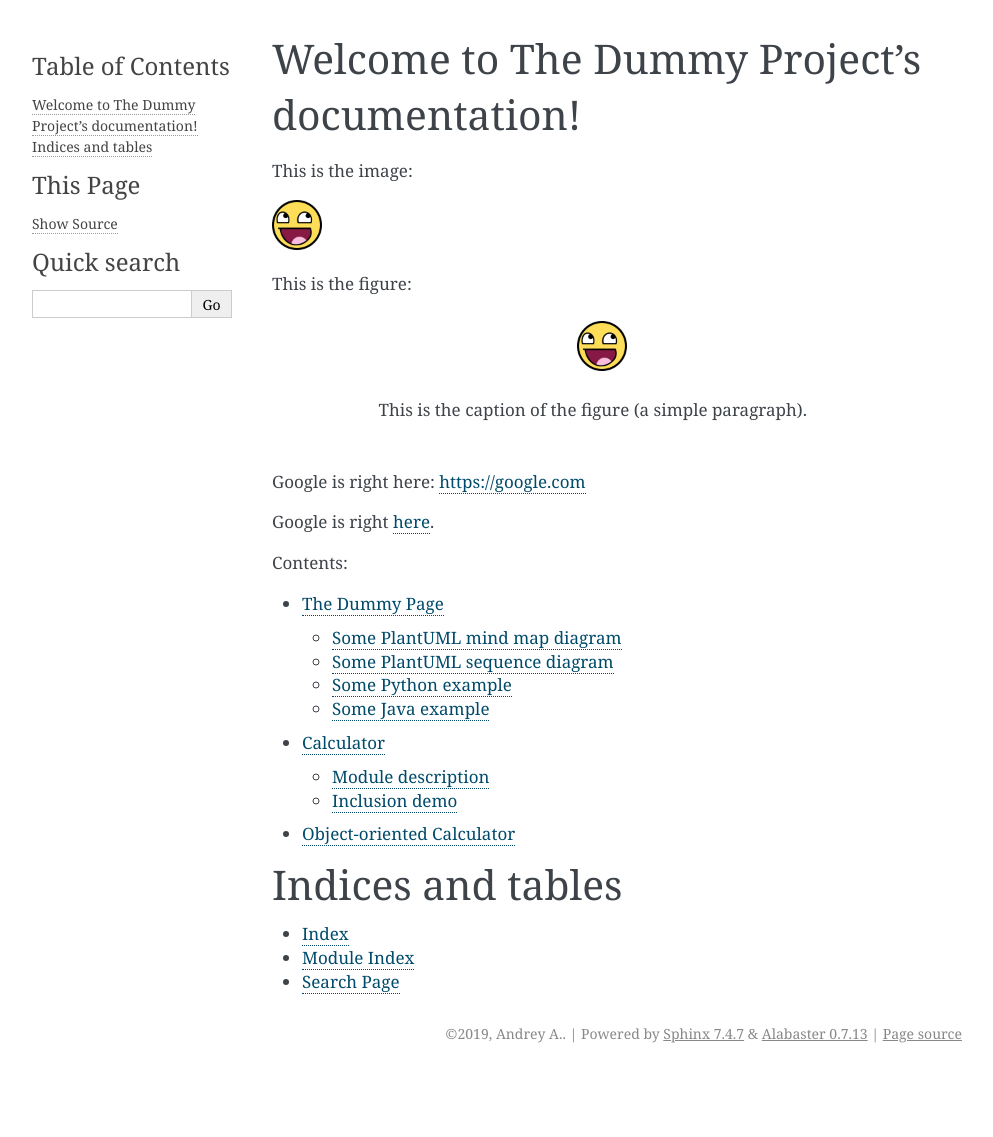
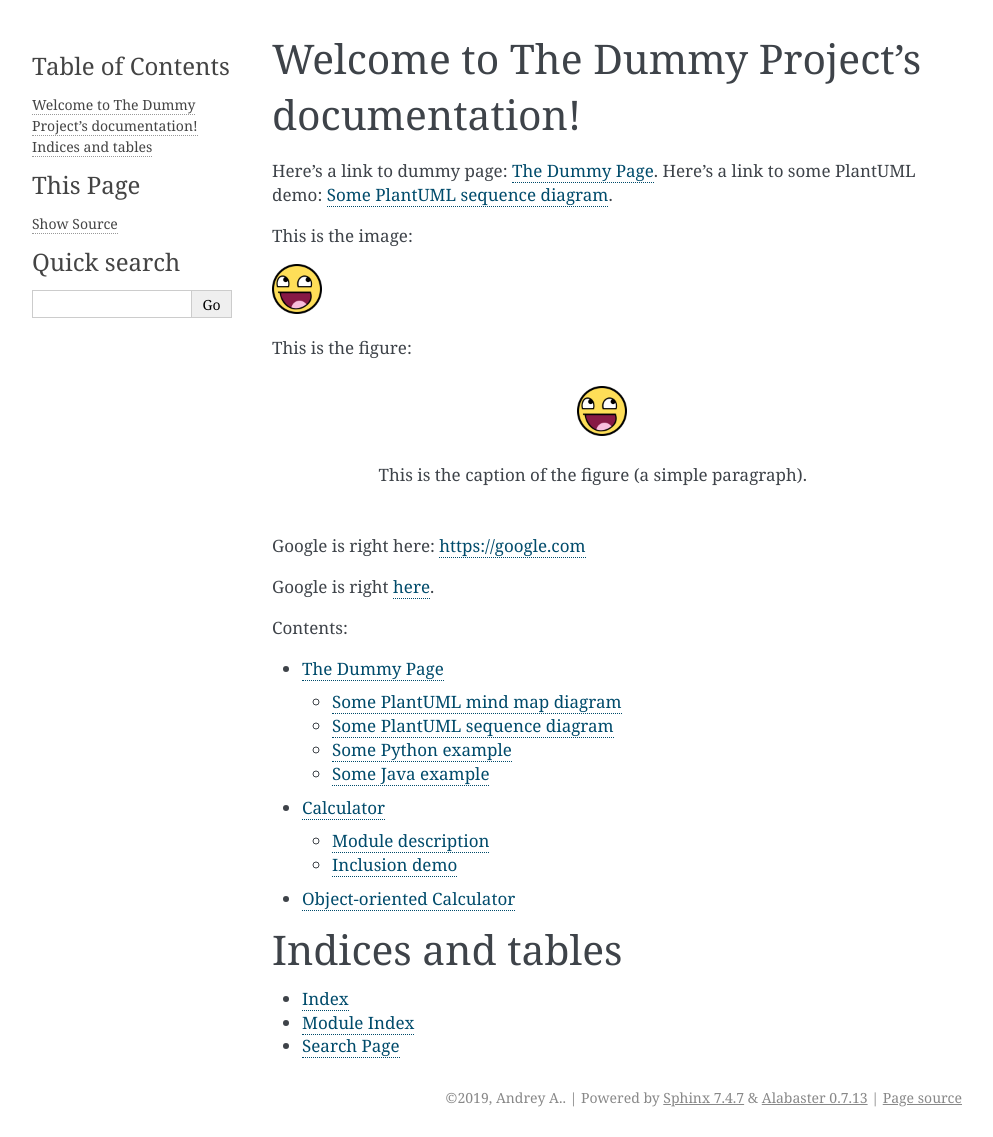
Before and after one commit to agibalov/python-experiment, a Sphinx documentation site: the page built from sphinx-experiment/docs/index.rst, in a window 1280 px wide. Shown: the whole page, without its empty margins (148-1141 px from the left). Built offline with Sphinx 7.4.7, drawn with Linux system fonts in a browser that asks for light colours; before the commit the page ends 1073 px from its top, so only the background shows below that.

Commit message:
LABS-1321: add links

```diff
--- a/sphinx-experiment/docs/dummy.rst
+++ b/sphinx-experiment/docs/dummy.rst
@@ -34,6 +34,8 @@ Some PlantUML mind map diagram
   --- Windows 8
   --- Windows 10
   @endmindmap
+
+.. _some_plantuml:
 
 Some PlantUML sequence diagram
 ------------------------------
--- a/sphinx-experiment/docs/index.rst
+++ b/sphinx-experiment/docs/index.rst
@@ -5,6 +5,8 @@
 
 Welcome to The Dummy Project's documentation!
 =============================================
+
+Here's a link to dummy page: :ref:`dummy`. Here's a link to some PlantUML demo: :ref:`some_plantuml`.
 
 This is the image:
 
```
